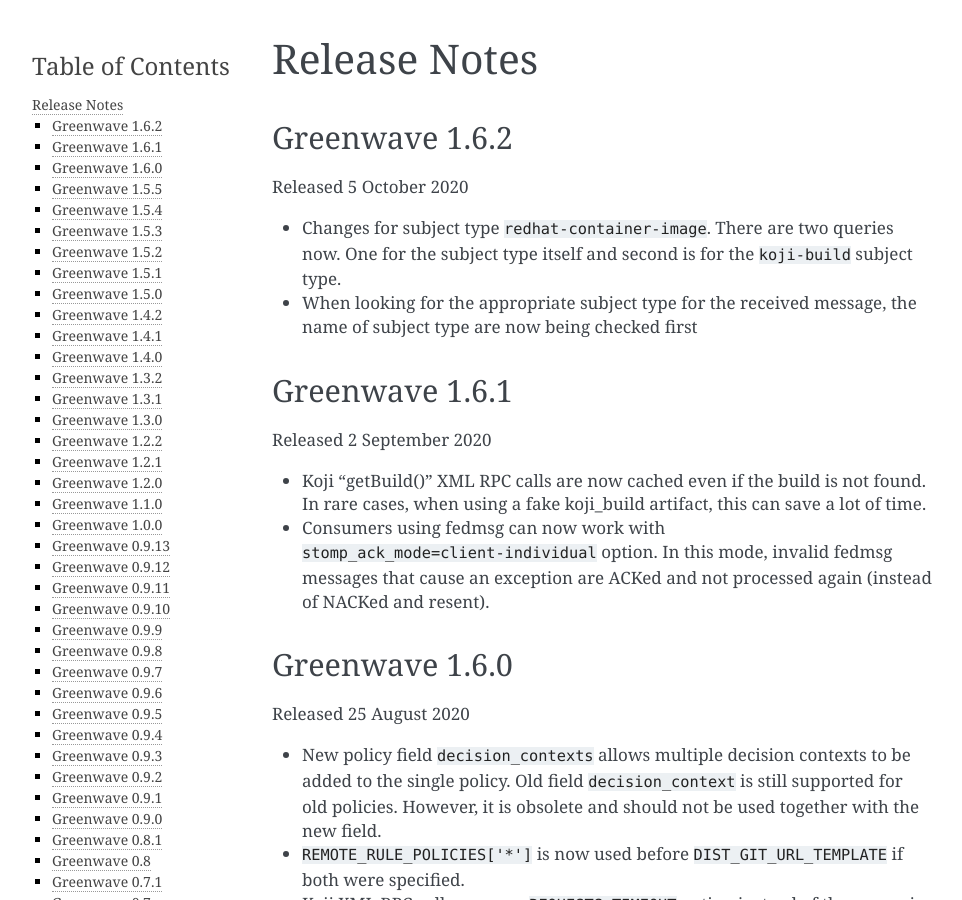
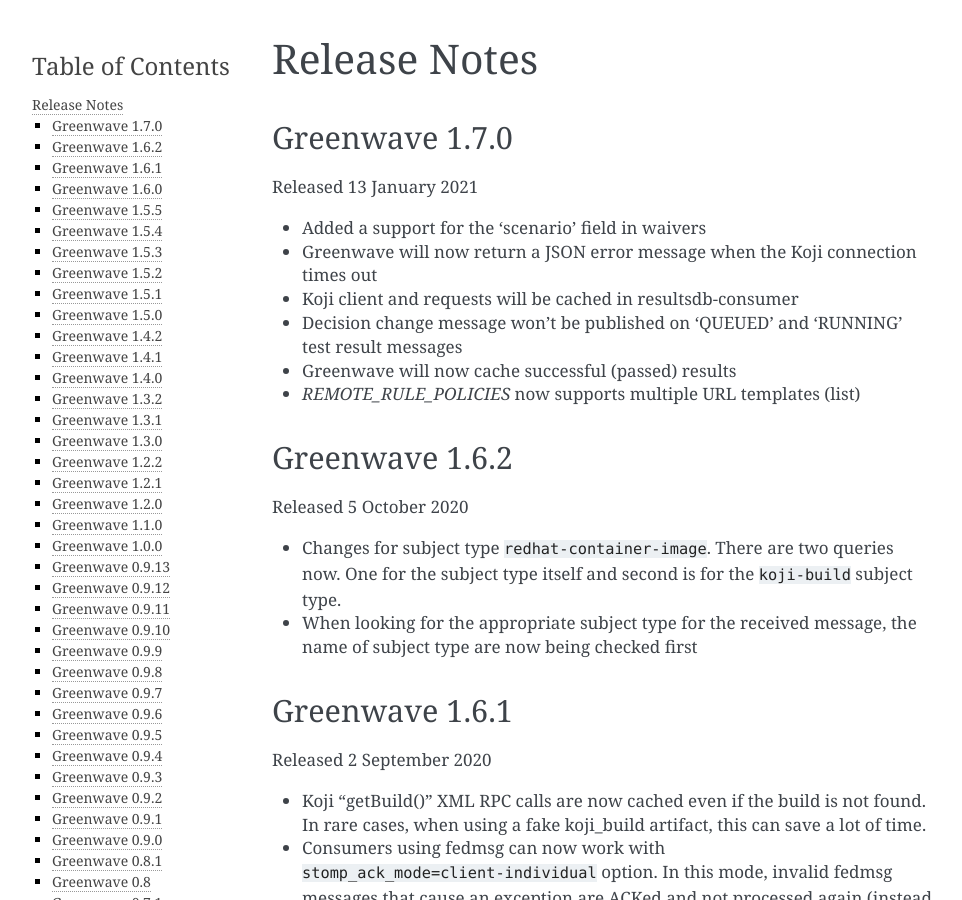
Before and after one commit to release-engineering/greenwave, a Sphinx documentation site: the page built from docs/release-notes.rst, in a window 1280 px wide and 900 px high. Shown: the whole window, without its empty margins (148-1110 px from the left). Built offline with Sphinx 7.4.7, drawn with Linux system fonts in a browser that asks for light colours; pages that are not in the unit, such as notebooks, are missing from menus.

Commit message:
Release notes for 1.7.0

```diff
--- a/docs/release-notes.rst
+++ b/docs/release-notes.rst
@@ -1,6 +1,18 @@
 =============
 Release Notes
 =============
+
+Greenwave 1.7.0
+===============
+
+Released 13 January 2021
+
+* Added a support for the 'scenario' field in waivers
+* Greenwave will now return a JSON error message when the Koji connection times out
+* Koji client and requests will be cached in resultsdb-consumer
+* Decision change message won't be published on 'QUEUED' and 'RUNNING' test result messages
+* Greenwave will now cache successful (passed) results
+* `REMOTE_RULE_POLICIES` now supports multiple URL templates (list)
 
 Greenwave 1.6.2
 ===============
```
